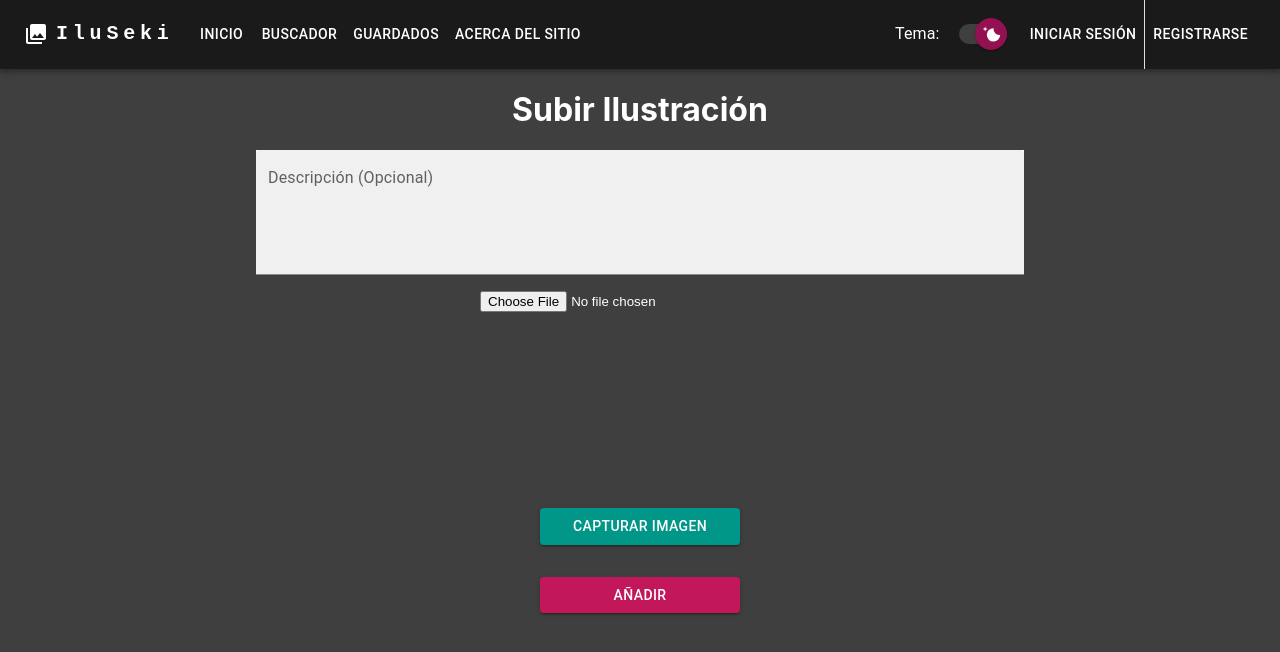
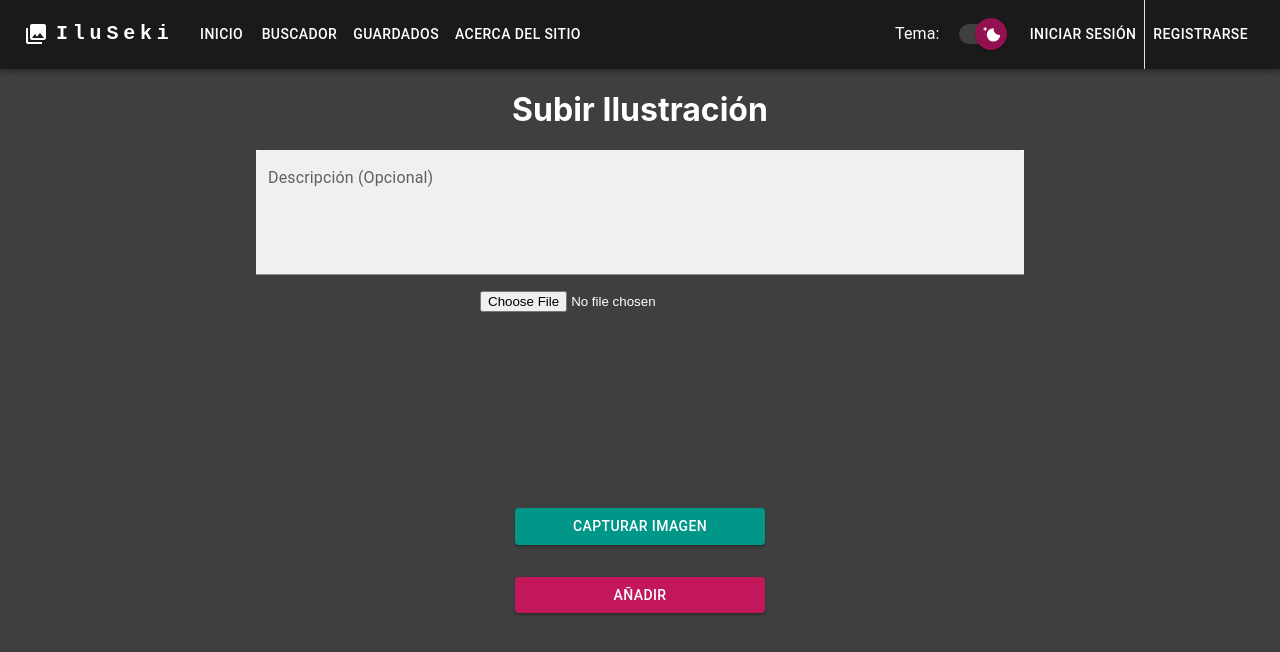
Before and after one commit to sereto111/ilusekifrontend, a React (Create React App) app: page /upload in a window 1280 px wide. Shown: the top 652 px of the page. Built offline with nearby package versions, Linux system fonts and the light colour scheme; no server answers.

Commit message:
cambio tamano botones add ilu

```diff
--- a/src/components/AddIllustration.js
+++ b/src/components/AddIllustration.js
@@ -216,7 +216,7 @@ export function AddIllustration() {
                         onClick={handleCaptureImage}
                         sx={{
                             width: '100%',
-                            maxWidth: '200px',
+                            maxWidth: '250px',
                             margin: '0 auto',
                         }}>
                         Capturar imagen
@@ -230,7 +230,7 @@ export function AddIllustration() {
                             onClick={() => setUseRearCamera(prev => !prev)}
                             sx={{
                                 width: '100%',
-                                maxWidth: '200px',
+                                maxWidth: '250px',
                             }}
                         >
                             {useRearCamera ? 'Cambiar a cámara frontal' : 'Cambiar a cámara trasera'}
@@ -246,7 +246,7 @@ export function AddIllustration() {
                         onClick={handleButtonClick}
                         sx={{
                             width: '100%',
-                            maxWidth: '200px',
+                            maxWidth: '250px',
                             margin: '0 auto',
                         }}>
                         Añadir
```
